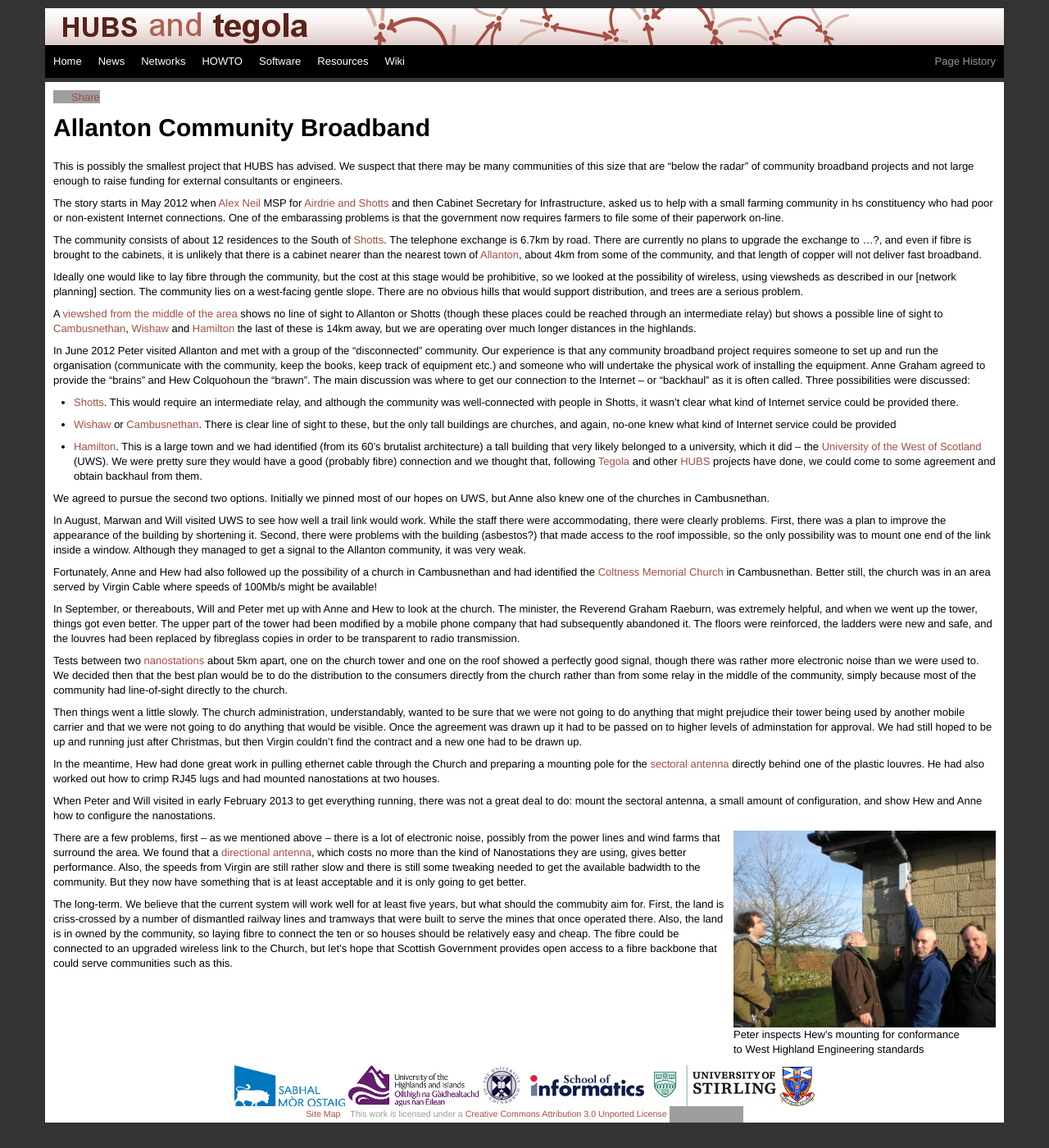
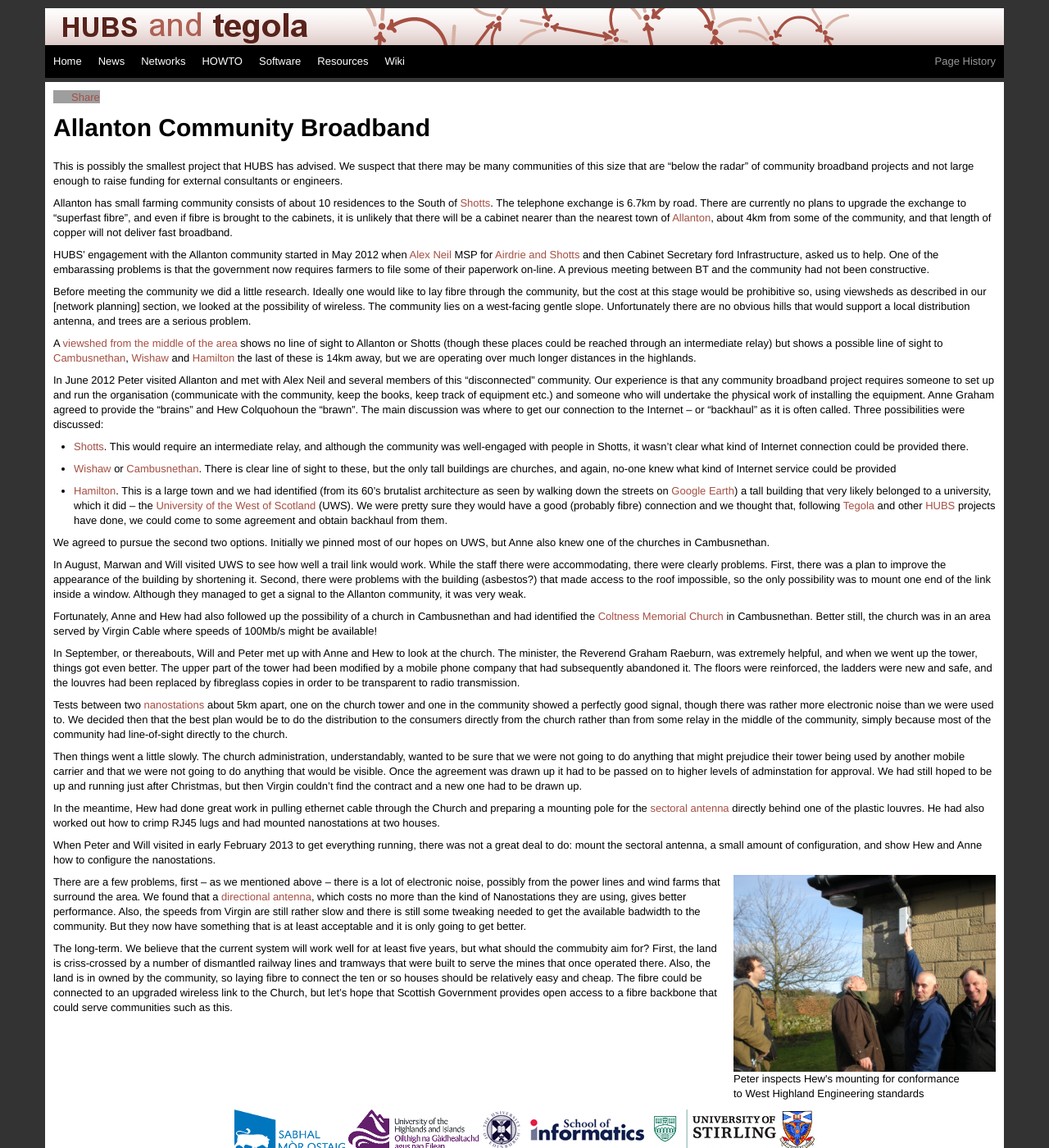
Before and after one commit to tegola-hubs/tegola-hubs.github.com, a Jekyll site: the page built from allanton.md, in a window 1280 px wide and 1400 px high. Shown: the whole window at 82% size. Built offline with Jekyll 4.4.1, drawn with Linux system fonts in a browser that asks for light colours; grey boxes are pictures that could not be loaded.

Commit message:
Reorganization following Mike's suggestions

```diff
--- a/allanton.md
+++ b/allanton.md
@@ -23,25 +23,28 @@
 "below the radar" of community broadband projects and not large enough
 to raise funding for external consultants or engineers.
 
-The story starts in May 2012 when [Alex Neil] MSP for [Airdrie and Shotts] and then Cabinet Secretary for
-Infrastructure,  asked us to help with a small farming community in hs
-constituency who had poor or non-existent Internet connections.  One of the
-embarassing problems is that the government now requires farmers to
-file some of their paperwork on-line.
 
-The community consists of about 12 residences to the South of
+Allanton has small farming community consists of about 10 residences to the South of
 [Shotts].  The telephone exchange is 6.7km by road.  There are currently
-no plans to upgrade the exchange  to ...?, and even if fibre is brought to the
-cabinets, it is unlikely that there is a cabinet nearer than the
+no plans to upgrade the exchange  to "superfast fibre", and even if fibre is brought to the
+cabinets, it is unlikely that there will be a cabinet nearer than the
 nearest town of [Allanton], about 4km from some of the community, and
 that length of copper will not deliver fast broadband.
 
-Ideally one would like to lay fibre through the community, but the
-cost at this stage would be prohibitive, so we looked at the
-possibility of wireless, using viewsheds as described in our [network
-planning] section.  The community lies on a west-facing gentle
-slope. There are no obvious hills that would support distribution, and
-trees are a serious problem.
+HUBS' engagement with the Allanton community started in May 2012 when
+[Alex Neil] MSP for [Airdrie and Shotts] and then Cabinet Secretary
+ford Infrastructure, asked us to help.  One of the embarassing
+problems is that the government now requires farmers to file some of
+their paperwork on-line. A previous meeting between BT and the
+community had not been constructive.
+
+
+Before meeting the community we did a little research. Ideally one would like to lay fibre through the community, but the
+cost at this stage would be prohibitive so, using viewsheds as described in our [network
+planning] section, we looked at the
+possibility of wireless.  The community lies on a west-facing gentle
+slope. Unfortunately there are no obvious hills that would support a
+local distribution antenna, and trees are a serious problem.
 
 A [viewshed from the middle of the area] shows no line of sight to
 Allanton or Shotts (though these places could be reached through an
@@ -50,7 +53,8 @@
 away, but we are operating over much longer distances in the
 highlands.
 
-In June 2012 Peter visited Allanton and met with a group of the
+In June 2012 Peter visited Allanton and met with Alex Neil and several
+members of this
 "disconnected" community.  Our experience is that any community
 broadband project requires someone to set up and run the organisation
 (communicate with the community, keep the books, keep track of
@@ -61,15 +65,15 @@
 called.  Three possibilities were discussed:
 
 * [Shotts].  This would require an intermediate relay, and although the
-  community was well-connected with people in Shotts, it wasn't clear
-  what kind of Internet service could be provided there.
+  community was well-engaged with people in Shotts, it wasn't clear
+  what kind of Internet connection could be provided there.
 
 * [Wishaw] or [Cambusnethan].  There is clear line of sight to these, but
   the only tall buildings are churches,  and again, no-one knew what
   kind of Internet service could be provided
 
 * [Hamilton]. This is a large town and we had identified (from its 60's
-  brutalist architecture) a tall building that very likely belonged to a
+  brutalist architecture as seen by walking down the streets on [Google Earth]) a tall building that very likely belonged to a
   university, which it did -- the [University of the West of Scotland] (UWS).  We
   were pretty sure they would have a good (probably fibre) connection
   and we thought that, following [Tegola] and other [HUBS] projects have
@@ -102,8 +106,8 @@
 replaced by fibreglass copies in order to be transparent to radio
 transmission.
 
-Tests between two [nanostations] about 5km apart, one on the church tower and one on the
-roof showed a perfectly good signal, though there was rather more
+Tests between two [nanostations] about 5km apart, one on the church
+tower and one in the community showed a perfectly good signal, though there was rather more
 electronic noise than we were used to.  We decided then that the best
 plan would be to do the distribution to the consumers directly from
 the church rather than from some relay in the middle of the community,
@@ -146,7 +150,7 @@
 
 
 The long-term.  We believe that the current system will work well for
-at least five years, but what should the commubity aim for.  First,
+at least five years, but what should the commubity aim for?  First,
 the land is criss-crossed by a number of dismantled railway lines and
 tramways that were built to serve the mines that once operated there.
 Also, the land is in owned by the community, so laying fibre to connect the ten
@@ -171,3 +175,4 @@
 [nanostations]: http://www.ubnt.com/airmax#nanostationm
 [sectoral antenna]: http://dl.ubnt.com/AirMax5GSectors.pdf
 [directional antenna]: http://dl.ubnt.com/datasheets/nanobridgem/nbm_ds_web.pdf
+[Google Earth]: http://www.google.co.uk/intl/en_uk/earth/index.html
```
